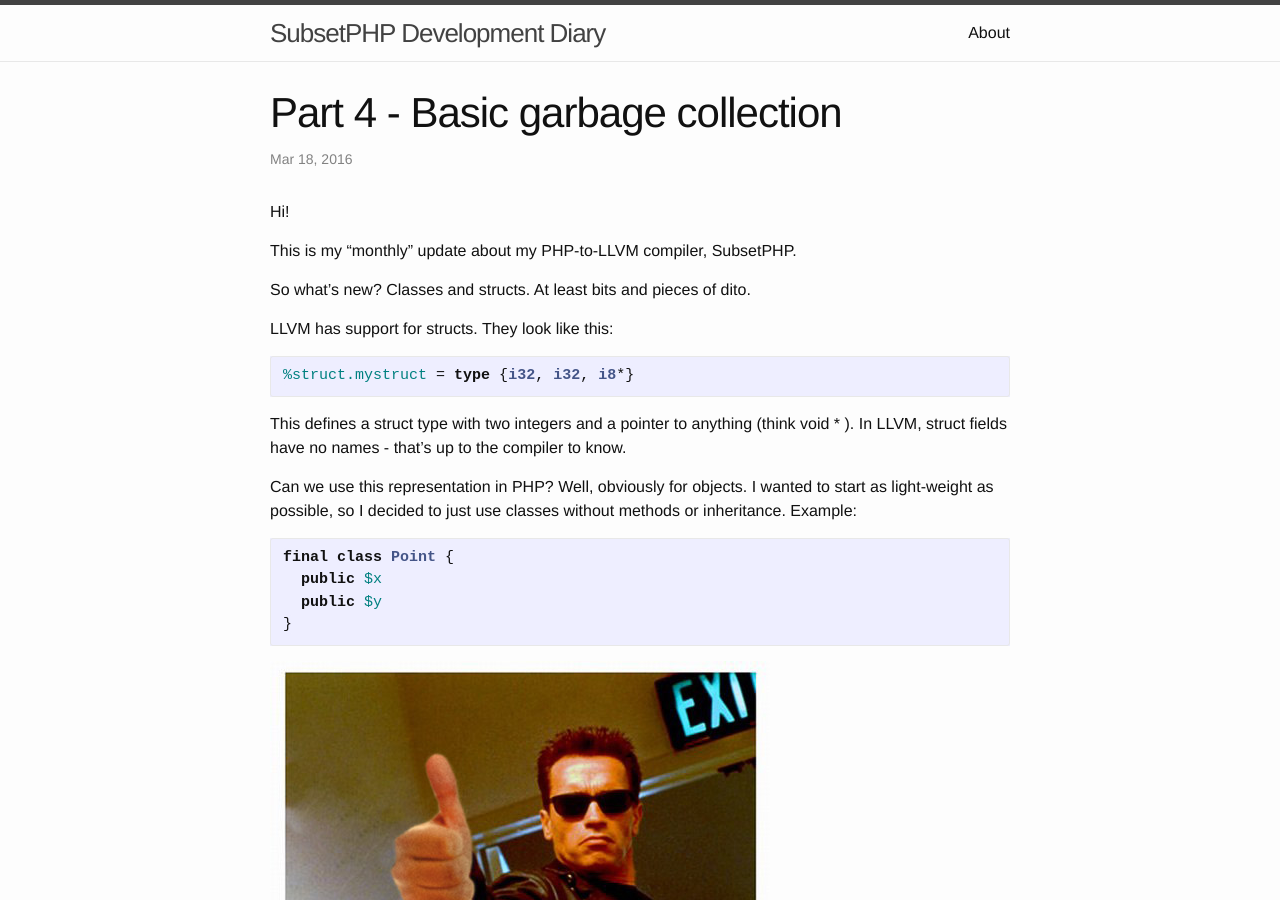
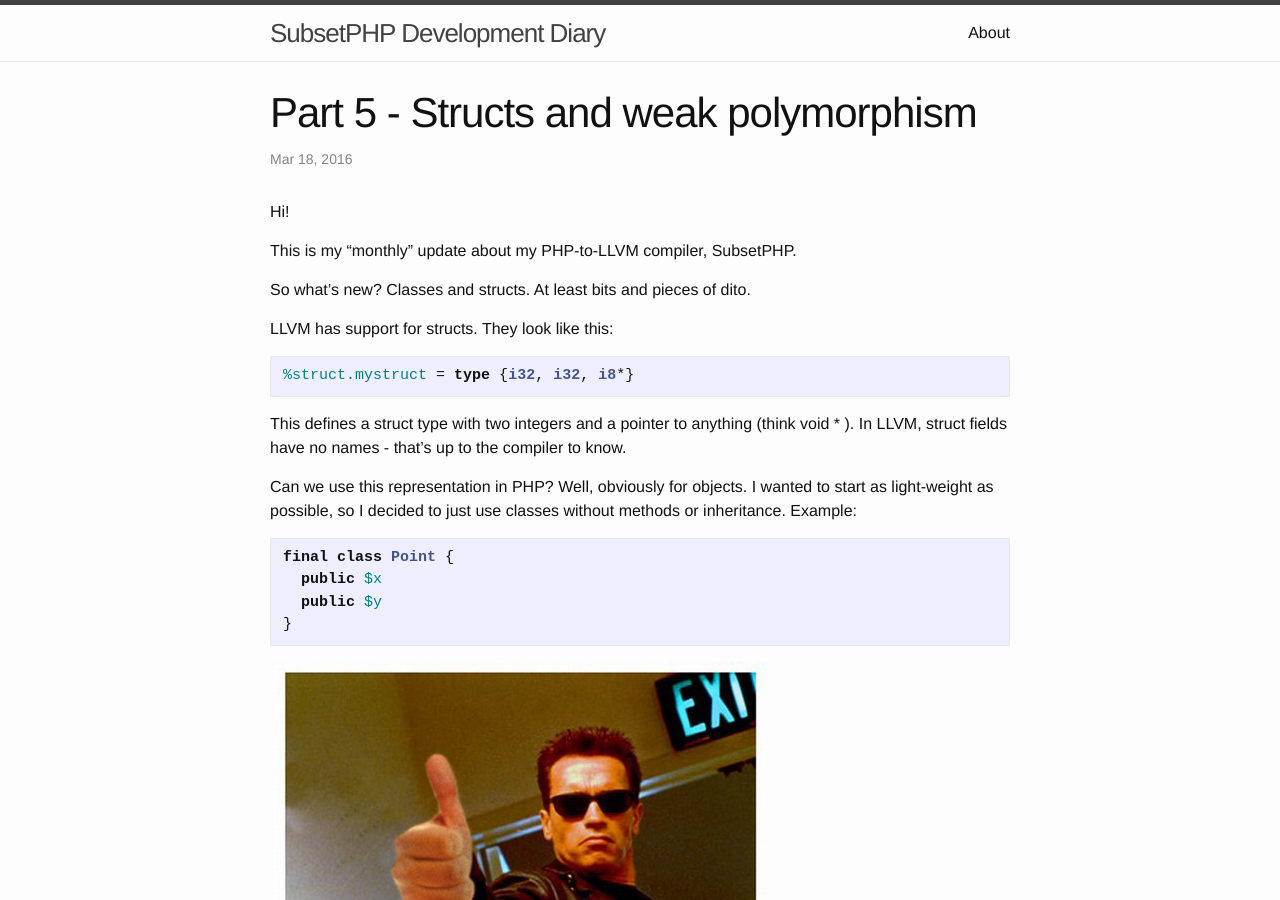
Before and after one commit to olleharstedt/olleharstedt.github.io, a Jekyll site: the page built from _posts/2016-03-18-structs.markdown, in a window 1280 px wide and 900 px high. Built offline with Jekyll 4.4.1, drawn with Linux system fonts in a browser that asks for light colours.

Commit message:
Correct title

```diff
--- a/_posts/2016-03-18-structs.markdown
+++ b/_posts/2016-03-18-structs.markdown
@@ -1,6 +1,6 @@
 ---
 layout: post
-title:  Part 4 - Basic garbage collection
+title:  Part 5 - Structs and weak polymorphism
 date:   2016-03-18
 categories: subsetphp
 ---
```
